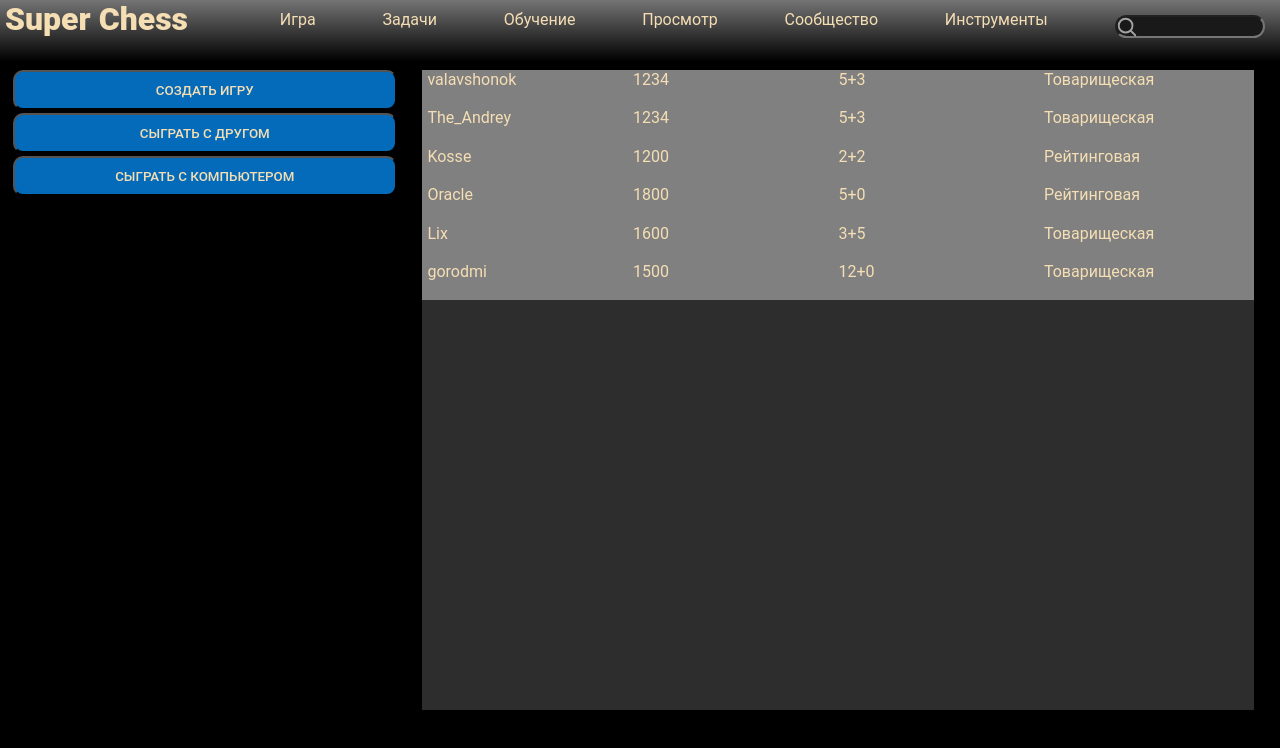
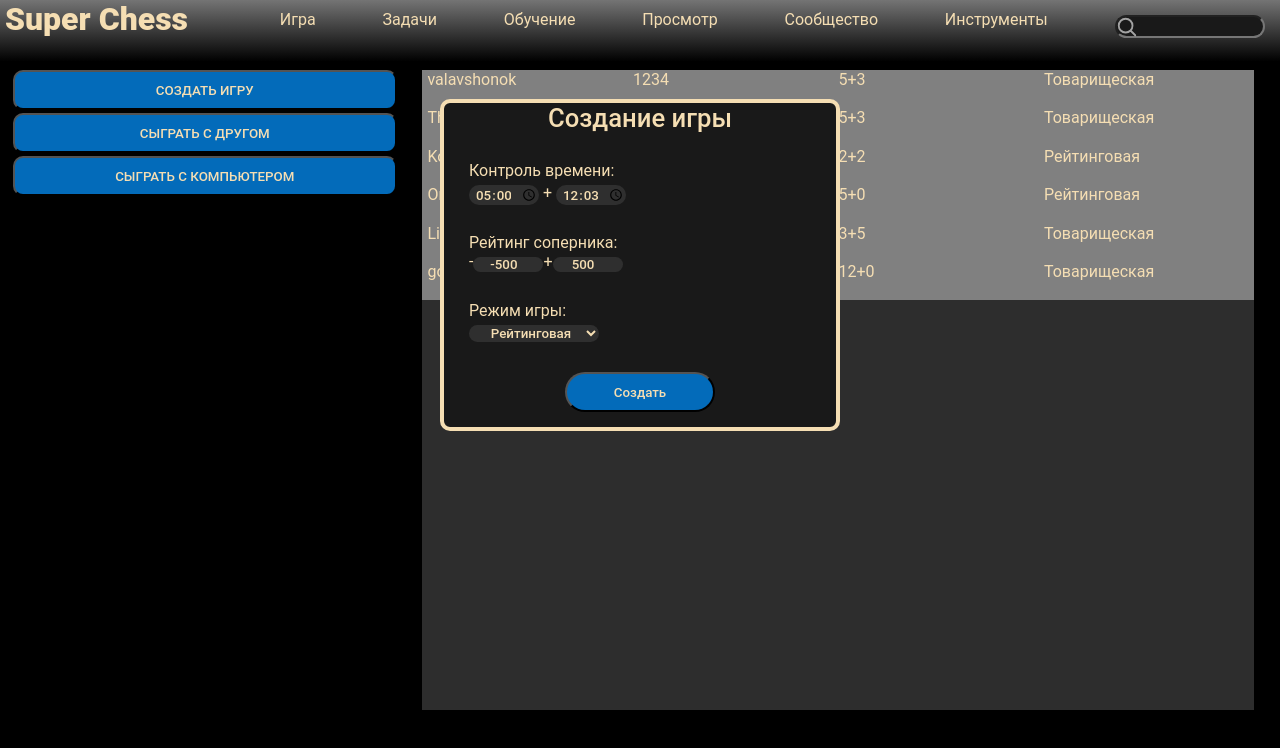
Before and after one commit to RomaTheKing/ChessProject, a React (Create React App) app in the folder frontend/: page /Home in a window 1280 px wide. Both pictures are taken after a click on the button "СОЗДАТЬ ИГРУ". Shown: the top 748 px of the page. Built offline with nearby package versions, Linux system fonts and the light colour scheme.

Commit message:
Frontend: Add Modal CreateView component

```diff
--- a/frontend/src/components/popups/GameCreateView/index.jsx
+++ b/frontend/src/components/popups/GameCreateView/index.jsx
@@ -0,0 +1,80 @@
+import React, { useEffect, useState } from "react";
+
+import styles from "./GameCreateView.module.scss";
+
+function GameCreateView({ isActive, setIsActive }) {
+  const [rating, setRating] = useState({ min: -500, max: 500 });
+  const [time, setTime] = useState({ init: "05:00", delta: "00:03" });
+
+  //   useEffect(() => {
+  //     setOpen(isActive);
+  //   }, isActive);
+
+  return (
+    <div>
+      {isActive && (
+        <div className={styles.root}>
+          <text className={styles.title}>Создание игры</text> <br />
+          <div className={styles.timeControl_div}>
+            <text className={styles.delimiter}>Контроль времени:</text>
+            <br />
+            <input
+              type="time"
+              value={time.init}
+              onChange={(event) => {
+                setTime({ init: event.target.value, delta: time.delta });
+              }}
+            ></input>
+            <text className={styles.delimiter}> + </text>
+            <input
+              type="time"
+              value={time.delta}
+              onChange={(event) => {
+                setTime({ init: time.init, delta: event.target.value });
+              }}
+            ></input>
+          </div>
+          <div className={styles.timeControl_div}>
+            <text className={styles.delimiter}>Рейтинг соперника:</text>
+            <br />
+            <text className={styles.delimiter}>-</text>
+            <input
+              type="number"
+              value={rating.min}
+              onChange={(event) => {
+                setRating({ min: event.target.value, max: rating.max });
+              }}
+            ></input>
+            <text className={styles.delimiter}>+</text>
+            <input
+              type="number"
+              value={rating.max}
+              onChange={(event) => {
+                setRating({ min: rating.min, max: event.target.value });
+              }}
+            ></input>
+          </div>
+          <div className={styles.timeControl_div}>
+            <text className={styles.delimiter}>Режим игры:</text>
+            <br />
+            <select>
+              <option>Рейтинговая</option>
+              <option>Товарищеская</option>
+            </select>
+          </div>
+          <div className={styles.button_div}>
+            <button
+              onClick={() => {
+                setIsActive(false);
+              }}
+            >
+              Создать
+            </button>
+          </div>
+        </div>
+      )}
+    </div>
+  );
+}
+
+export default GameCreateView;
--- a/frontend/src/pages/Home/index.jsx
+++ b/frontend/src/pages/Home/index.jsx
@@ -1,19 +1,25 @@
-import React from "react";
+import React, { useState } from "react";
 
 import styles from "./Home.module.scss";
 import TopPanel from "../../components/TopPanel";
 import Monitor from "../../components/SearchPanel";
+import GameCreateView from "../../components/popups/GameCreateView";
 
 function Home() {
+  const [isOpenCreateView, setIsOpenCreateView] = useState(false);
   return (
     <>
       <TopPanel />
-      <Monitor></Monitor>
-      <button>СОЗДАТЬ ИГРУ</button>
+      <Monitor />
+      <button onClick={() => setIsOpenCreateView(true)}>СОЗДАТЬ ИГРУ</button>
       <br />
       <button>СЫГРАТЬ С ДРУГОМ</button>
       <br />
       <button>СЫГРАТЬ С КОМПЬЮТЕРОМ</button>
+      <GameCreateView
+        isActive={isOpenCreateView}
+        setIsActive={setIsOpenCreateView}
+      />
     </>
   );
 }
```
